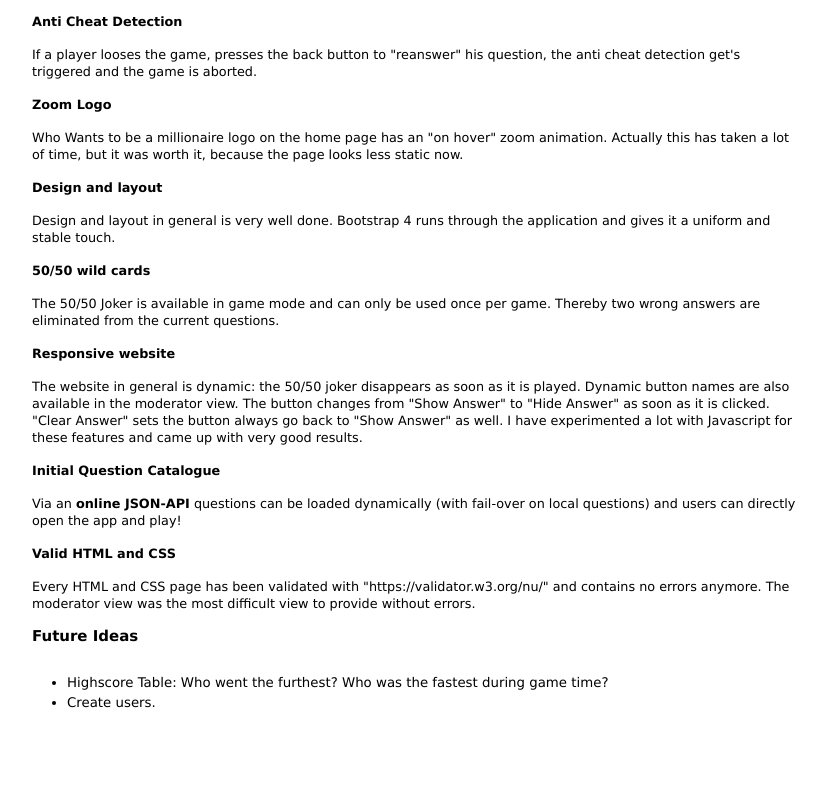
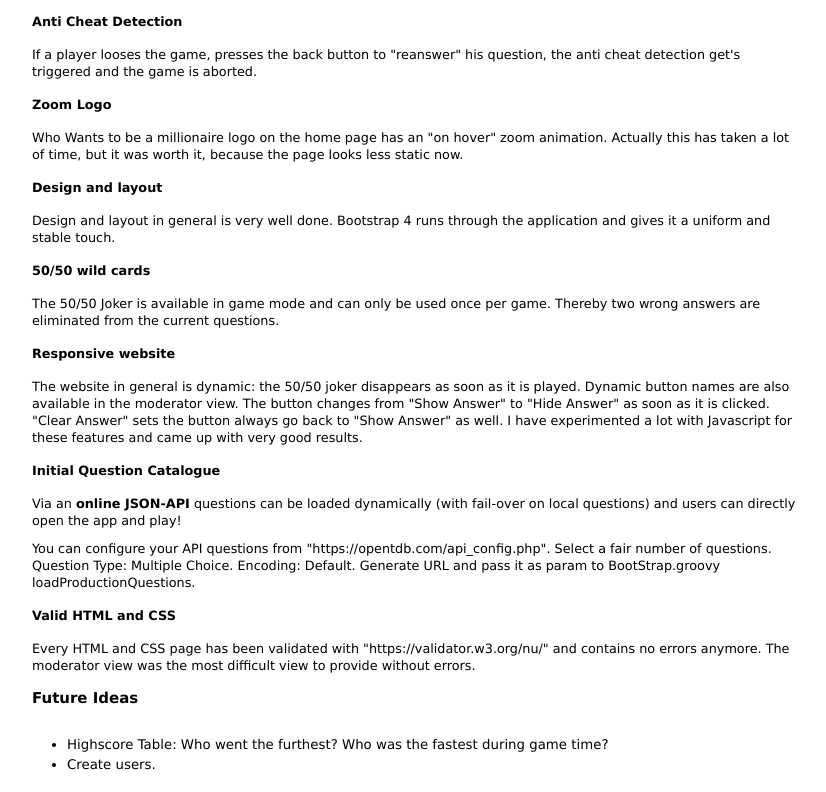
Before and after one commit to cintoros/who-wants-to-be-a-millionaire, a plain HTML site: page index.html in a window 1280 px wide. Shown: the part 1255-2047 px from the top of the page, without its empty margins (244-1070 px from the left). Before the commit the page ends 1985 px from the top, so only its background shows below. Drawn offline with Linux system fonts and the light colour scheme.

Commit message:
Update documentation

```diff
--- a/index.html
+++ b/index.html
@@ -291,8 +291,14 @@
 
             <h4>Initial Question Catalogue</h4>
             <p>
-                Via an <b>online JSON-API</b> questions can be loaded dynamically (with fail-over on local questions) and users can directly open the app
+                Via an <b>online JSON-API</b> questions can be loaded dynamically (with fail-over on local questions)
+                and users can directly open the app
                 and play!
+            </p>
+            <p>
+                You can configure your API questions from "https://opentdb.com/api_config.php". Select a fair number of
+                questions. Question Type: Multiple Choice. Encoding: Default.
+                Generate URL and pass it as param to BootStrap.groovy loadProductionQuestions.
             </p>
 
             <h4>Valid HTML and CSS</h4>
```
Also changed, not shown: 1 other file.
